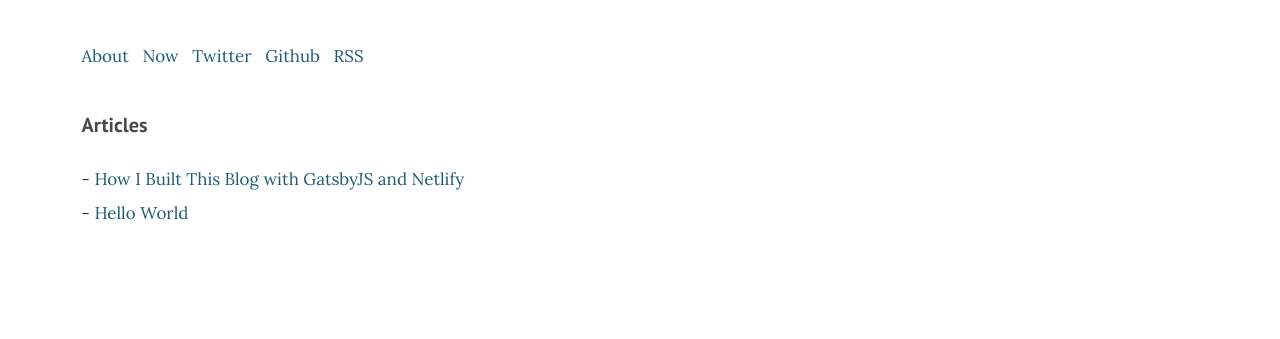
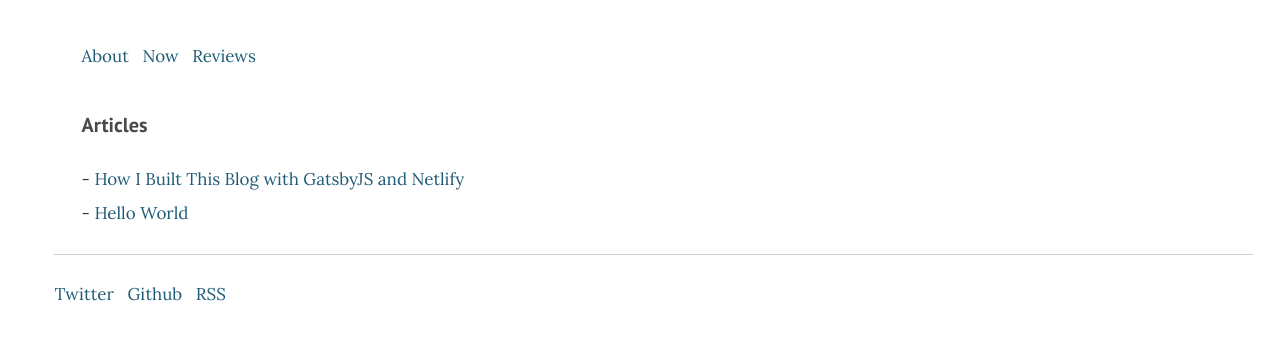
Before and after one commit to mbrochh/mbrochh.io, a Gatsby site: page / in a window 1280 px wide. Shown: the part 79-418 px from the top of the page. Built offline with nearby package versions, Linux system fonts and the light colour scheme; Gatsby itself is replaced by a stand-in of ours; some packages are replaced by stand-ins of ours.

Commit message:
feat: adds <Footer>

```diff
--- /dev/null
+++ b/src/components/footer.js
@@ -0,0 +1,24 @@
+/** @jsx jsx */
+import { jsx } from '@emotion/core'
+import { OutboundLink } from 'gatsby-plugin-google-analytics'
+
+import { rhythm } from '../utils/typography.js'
+
+const Footer = () => {
+  return (
+    <footer
+      css={{
+        marginBottom: rhythm(1.5),
+        a: {
+          marginRight: rhythm(1 / 2),
+        },
+      }}
+    >
+      <OutboundLink href="https://twitter.com/mbrochh">Twitter</OutboundLink>
+      <OutboundLink href="https://github.com/mbrochh">Github</OutboundLink>
+      <OutboundLink href="/rss.xml">RSS</OutboundLink>
+    </footer>
+  )
+}
+
+export default Footer
--- a/src/components/layout.js
+++ b/src/components/layout.js
@@ -7,6 +7,7 @@ import { Global, jsx } from '@emotion/core'
 import { rhythm } from '../utils/typography.js'
 import Centered from './centered.js'
 import Header from './header.js'
+import Footer from './footer.js'
 
 const linkColor = '#1F5B77'
 const headingColor = '#4A4A4A'
@@ -51,6 +52,8 @@ const Layout = props => (
           ) : (
             props.children
           )}
+          <hr css={{ marginTop: rhythm(1) }} />
+          <Footer />
         </div>
       </React.Fragment>
     )}
--- a/src/components/nav.js
+++ b/src/components/nav.js
@@ -1,11 +1,10 @@
 /** @jsx jsx */
 import { Link } from 'gatsby'
 import { jsx } from '@emotion/core'
-import { OutboundLink } from 'gatsby-plugin-google-analytics'
 
 import { rhythm } from '../utils/typography.js'
 
-const Nav = props => {
+const Nav = () => {
   return (
     <nav
       css={{
@@ -17,9 +16,7 @@ const Nav = props => {
     >
       <Link to="/about/">About</Link>
       <Link to="/now/">Now</Link>
-      <OutboundLink href="https://twitter.com/mbrochh">Twitter</OutboundLink>
-      <OutboundLink href="https://github.com/mbrochh">Github</OutboundLink>
-      <OutboundLink href="/rss.xml">RSS</OutboundLink>
+      <Link to="/reviews/">Reviews</Link>
     </nav>
   )
 }
```
